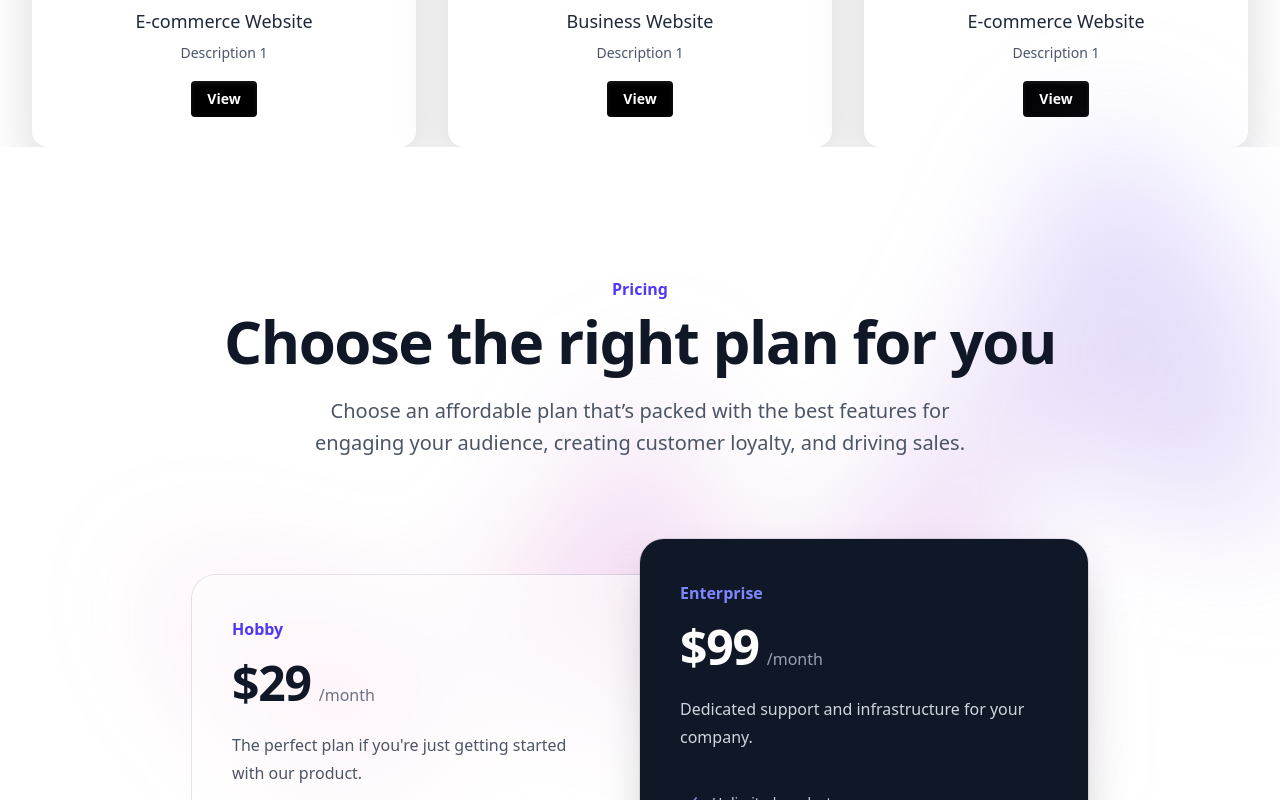
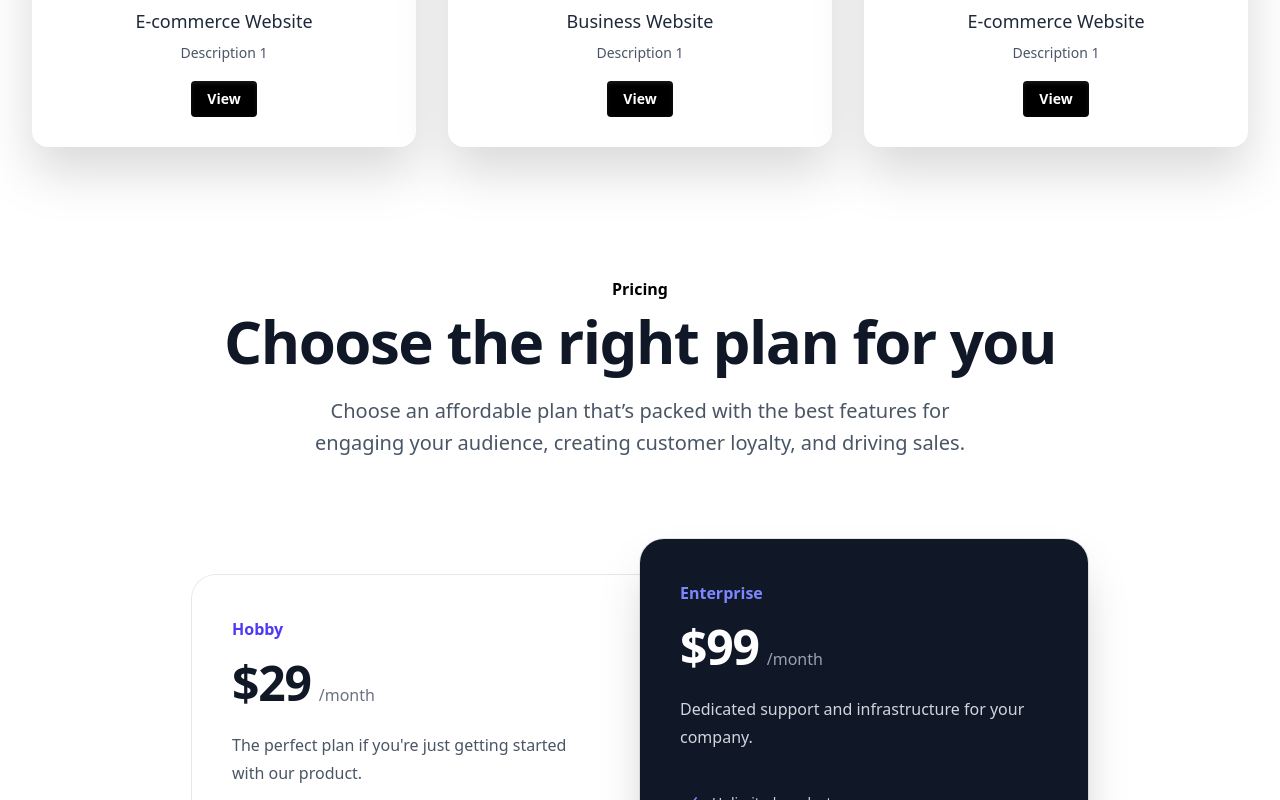
Before and after one commit to las-qwerty/portfolio, a React (Vite) app: page / in a window 1280 px wide. Shown: the part 2080-2880 px from the top of the page. Built offline with nearby package versions, Linux system fonts and the light colour scheme.

Commit message:
services section

```diff
--- a/src/pages/Contents.jsx
+++ b/src/pages/Contents.jsx
@@ -364,7 +364,9 @@ export default function Contents() {
         </div>
       </div>
 
-      <div className="relative isolate bg-white px-6 py-24 sm:py-32 lg:px-8">
+      {/* Services Section */}
+
+      <div className="relative min-h-full pt-20 isolate px-6 py-24 sm:py-32 lg:px-8">
         <div
           aria-hidden="true"
           className="absolute inset-x-0 -top-3 -z-10 transform-gpu overflow-hidden px-36 blur-3xl"
@@ -374,11 +376,11 @@ export default function Contents() {
               clipPath:
                 "polygon(74.1% 44.1%, 100% 61.6%, 97.5% 26.9%, 85.5% 0.1%, 80.7% 2%, 72.5% 32.5%, 60.2% 62.4%, 52.4% 68.1%, 47.5% 58.3%, 45.2% 34.5%, 27.5% 76.7%, 0.1% 64.9%, 17.9% 100%, 27.6% 76.8%, 76.1% 97.7%, 74.1% 44.1%)",
             }}
-            className="mx-auto aspect-1155/678 w-[72.1875rem] bg-linear-to-tr from-[#ff80b5] to-[#9089fc] opacity-30"
+            className="mx-auto aspect-1155/678 w-[72.1875rem]"
           />
         </div>
         <div className="mx-auto max-w-4xl text-center">
-          <h2 className="text-base/7 font-semibold text-indigo-600">Pricing</h2>
+          <h2 className="text-base/7 font-semibold text-black">Pricing</h2>
           <p className="mt-2 text-5xl font-semibold tracking-tight text-balance text-gray-900 sm:text-6xl">
             Choose the right plan for you
           </p>
```
